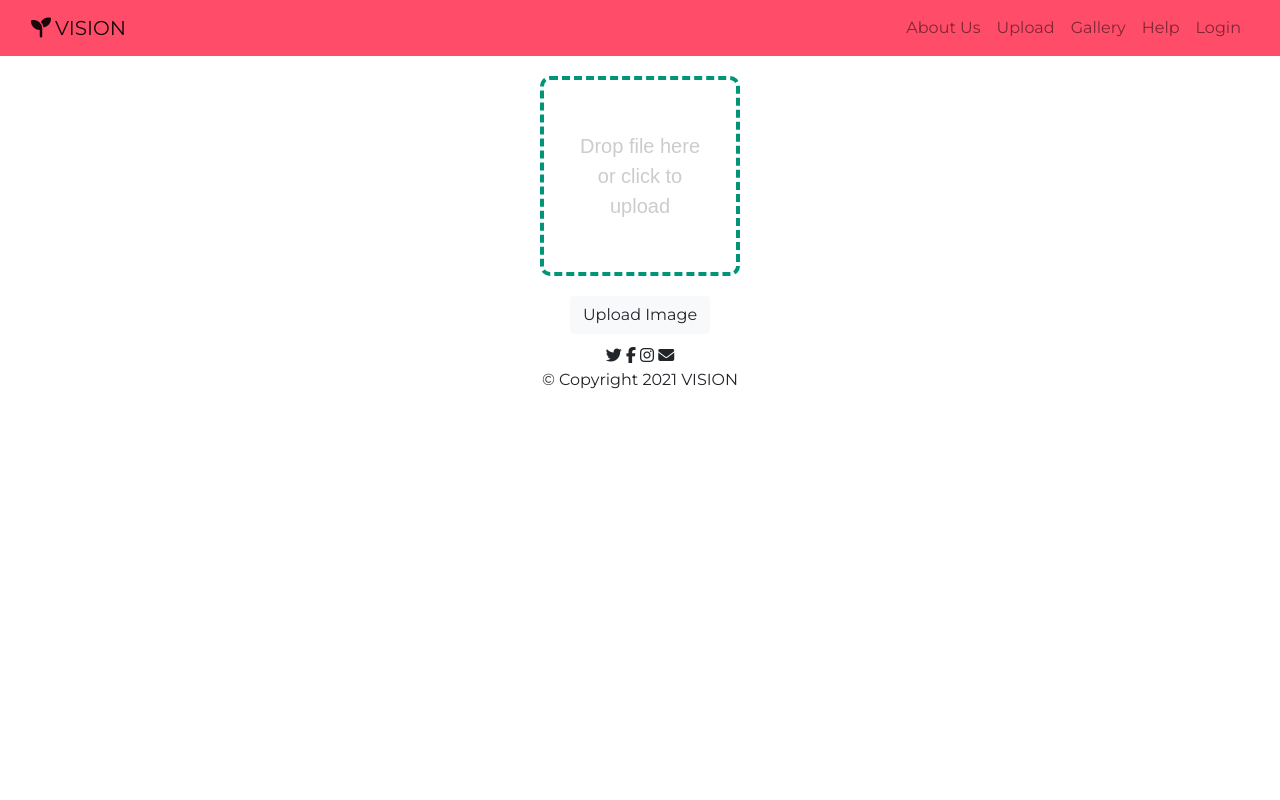
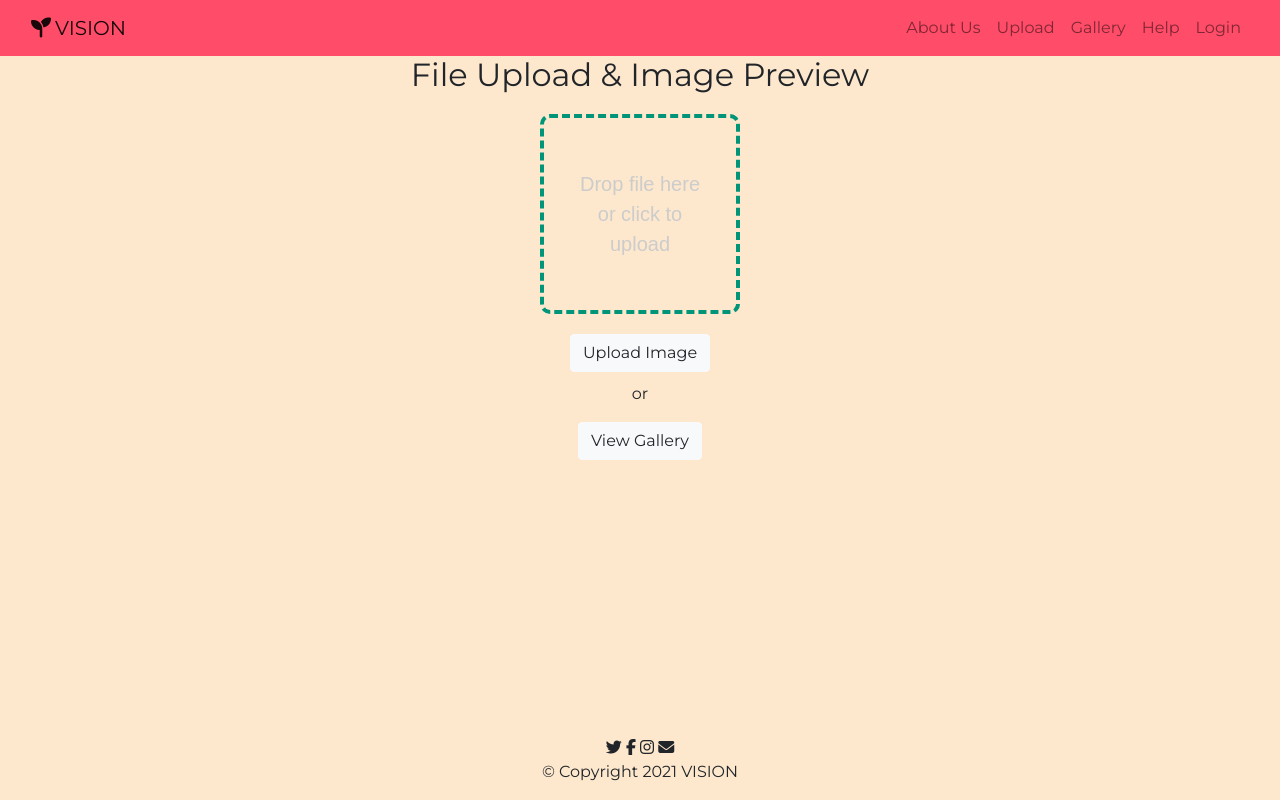
Before and after one commit to nicholashui8/hackuci2021, a website: page public/upload.html in a window 1280 px wide. Drawn offline with nearby package versions, Linux system fonts and the light colour scheme.

Commit message:
Change more html stuff on gallery and upload, and very styles on css

```diff
--- a/public/style.css
+++ b/public/style.css
@@ -1,6 +1,7 @@
 body {
   font-family: 'Montserrat', sans-serif;
   text-align: center;
+  background-color: #FDE8CD;
 }
 
 /* Nav Bar */
@@ -23,19 +24,15 @@ body {
 /* Features */
 #features {
   padding: 5%;
-  background-color: white;
   z-index: 1;
   position: relative;
 }
 
 .feature-icon {
-  color: #ef8172;
+  color: #ff4c68;
   padding-bottom: 5px;
 }
 
-.feature-icon:hover {
-  color: #ff4c68;
-}
 
 .feature-description {
   color: #8f8f8f;
@@ -115,3 +112,12 @@ body {
   font-size: 14px;
   text-align: center;
 }
+
+
+/* Footer */
+#footer {
+  position: fixed;
+  left: 0;
+  bottom: 0;
+  width: 100%;
+}
--- a/public/upload.html
+++ b/public/upload.html
@@ -49,11 +49,15 @@
     </section>
 
     <!-- Drop and Load File -->
+    <h2>File Upload & Image Preview</h2>
     <div class="drop-zone">
       <span class="drop-zone__prompt">Drop file here or click to upload</span>
       <input type="file" accept="image/*" id="input-button" class="drop-zone__input" name="img">
     </div>
     <button id="submit-button" type="submit" class="btn btn-light">Upload Image</button>
+    <p>or</p>
+    <button id="submit-button" type="submit" class="btn btn-light">View Gallery</button>
+
 
 
 
```
Also changed, not shown: public/gallery.html (+3 -0 lines).
